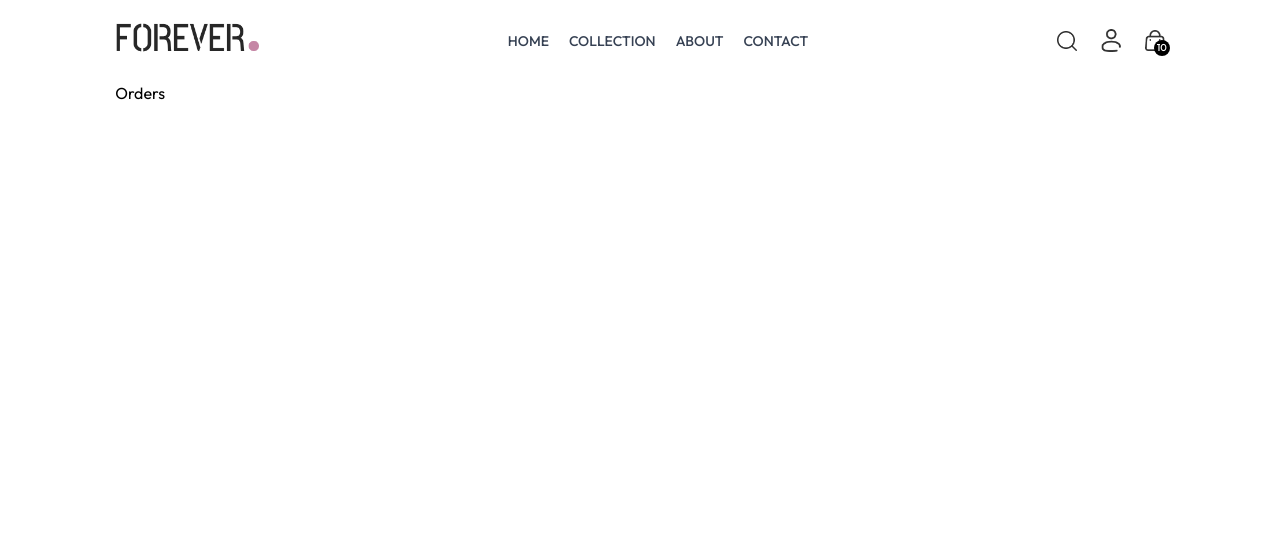
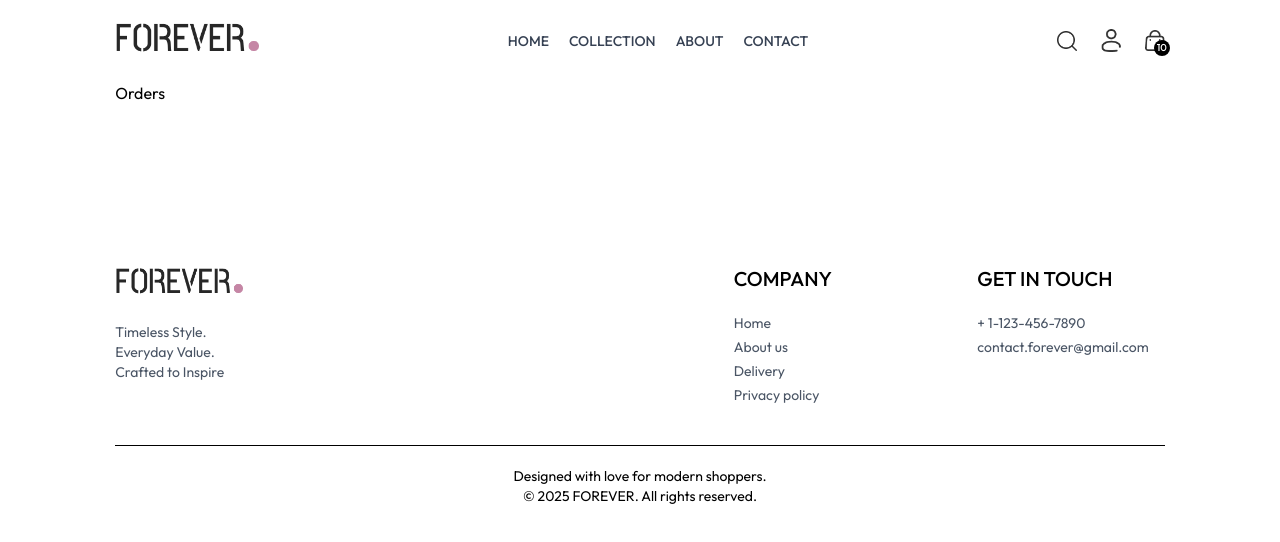
Before and after one commit to PetarMihaylov-PM/MERN-projects, a React (Vite) app in the folder E-commerce-website/frontend/: page /orders in a window 1280 px wide. Shown: the top 542 px of the page. Built offline with nearby package versions, Linux system fonts and the light colour scheme.

Commit message:
Creating the Footer.jsx and adding it to the Home page

```diff
--- a/E-commerce-website/frontend/src/App.jsx
+++ b/E-commerce-website/frontend/src/App.jsx
@@ -11,6 +11,7 @@
 import Cart from './pages/Cart';
 import Product from './pages/Product';
 import Navbar from './components/Navbar';
+import Footer from './components/Footer';
 
 
 function App() {
@@ -28,7 +29,7 @@
         <Route path='/placeorder' element={<PlaceOrder />}/>
         <Route path='/orders' element={<Orders />}/>
       </Routes>
-
+      <Footer />
     </div>
   )
 }
--- /dev/null
+++ b/E-commerce-website/frontend/src/components/Footer.jsx
@@ -0,0 +1,47 @@
+import React from 'react'
+import { assets } from '../assets/frontend_assets/assets'
+
+function Footer() {
+  return (
+    <div>
+      <div className='flex flex-col sm:grid grid-cols-[3fr_1fr_1fr] gap-14 my-10 mt-40 text-sm'>
+
+        <div>
+          <img src={assets.logo} className='mb-5 w-32' alt='logo-icon' />
+          <p className='w-full md:w-2/3 text-gray-600 '>
+            Timeless Style. <br /> Everyday Value. <br /> Crafted to Inspire
+          </p>
+        </div>
+
+        <div>
+          <p className='text-xl font-medium mb-5'>COMPANY</p>
+          <ul className='flex flex-col gap-1 text-gray-600'>
+            <li>Home</li>
+            <li>About us</li>
+            <li>Delivery</li>
+            <li>Privacy policy</li>
+          </ul>
+        </div>
+
+        <div>
+          <p className='text-xl font-medium mb-5'>GET IN TOUCH</p>
+          <ul className='flex flex-col gap-1 text-gray-600'>
+            <li>+ 1-123-456-7890</li>
+            <li>contact.forever@gmail.com</li>
+          </ul>
+        </div>
+
+      </div>
+
+      <div>
+        <hr />
+        <p className='py-5 text-sm text-center'>
+          Designed with love for modern shoppers. <br />
+          © 2025 FOREVER. All rights reserved.
+        </p>
+      </div>
+    </div>
+  )
+}
+
+export default Footer
```
